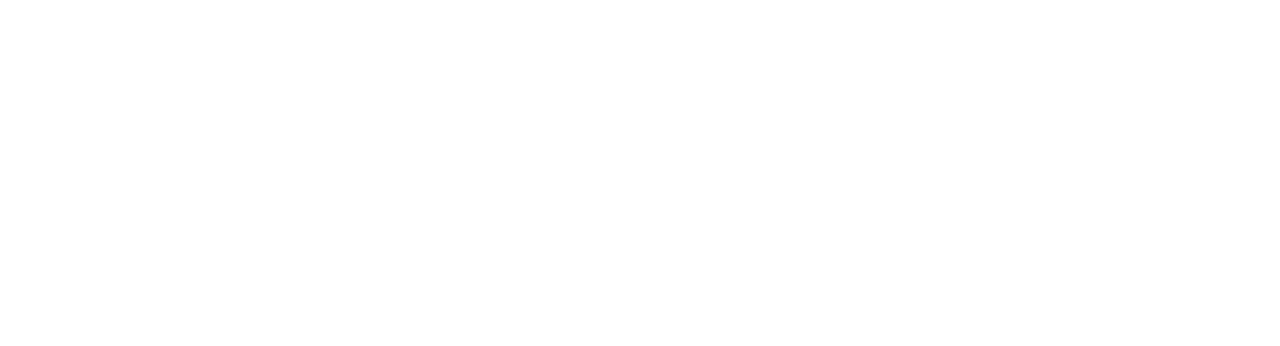
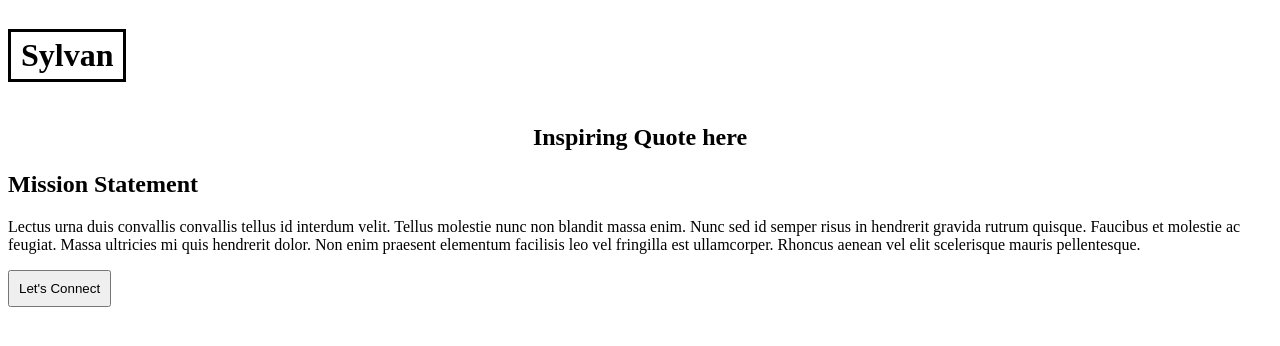
Before and after one commit to sylvan-li-personal-website/personal_website, a plain HTML site: page index.html in a window 1280 px wide. Drawn offline with Linux system fonts and the light colour scheme.

Commit message:
Update index.html
added content

```diff
--- a/index.html
+++ b/index.html
@@ -8,6 +8,13 @@
     <script src="website.js"></script>
 </head>
 <body>
-
+    <div id="main-header">
+        <div class="container">
+            <h1 id="logo">Sylvan</h1>
+        </div>
+    <h2><center>Inspiring Quote here</center></h2>
+        <h2>Mission Statement</h2>
+        <p>Lectus urna duis convallis convallis tellus id interdum velit. Tellus molestie nunc non blandit massa enim. Nunc sed id semper risus in hendrerit gravida rutrum quisque. Faucibus et molestie ac feugiat. Massa ultricies mi quis hendrerit dolor. Non enim praesent elementum facilisis leo vel fringilla est ullamcorper. Rhoncus aenean vel elit scelerisque mauris pellentesque.</p>
+        <button onclick="window.location.href='./about.html';">Let's Connect</button>
 </body>
 </html>
```
